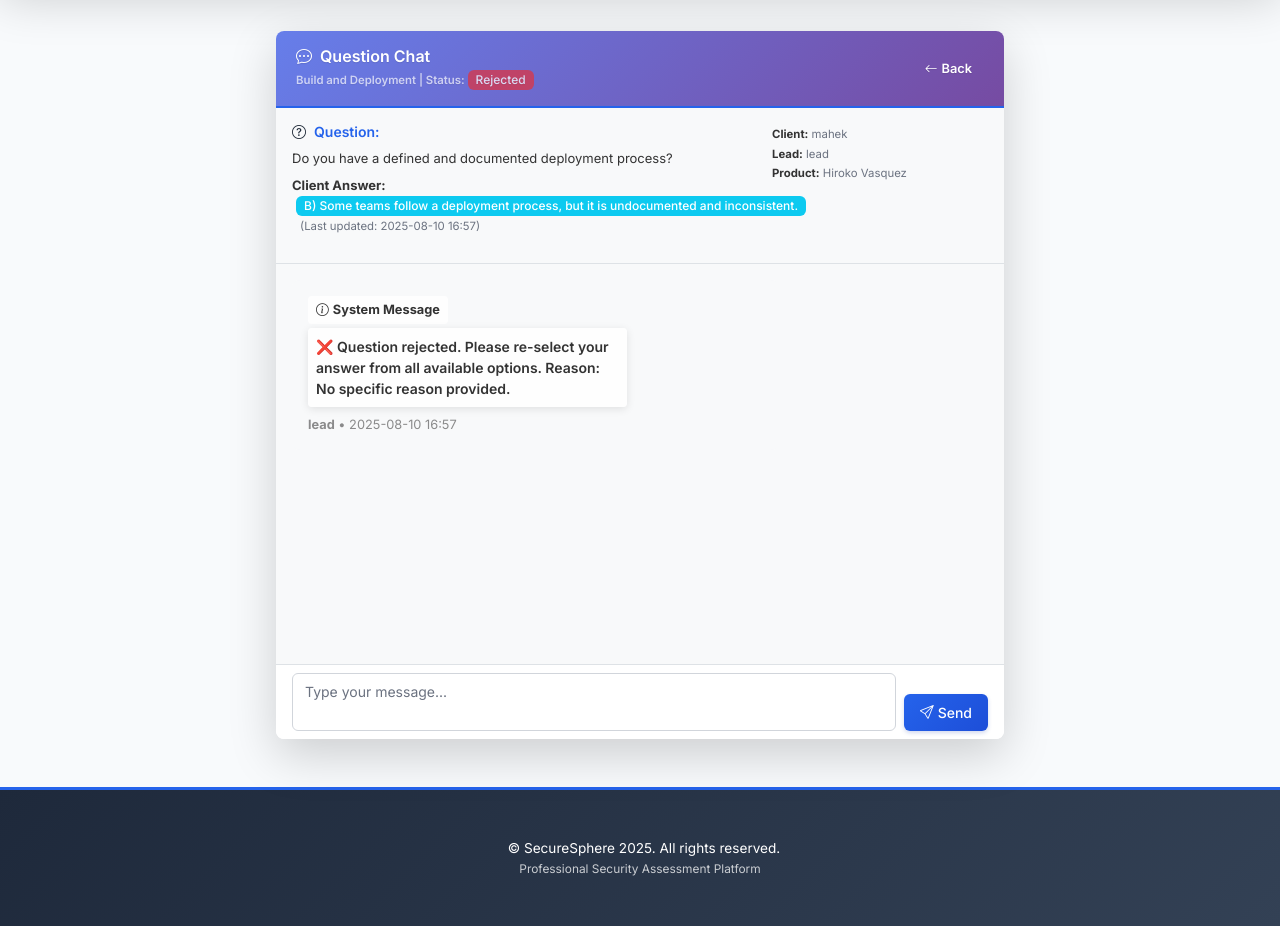
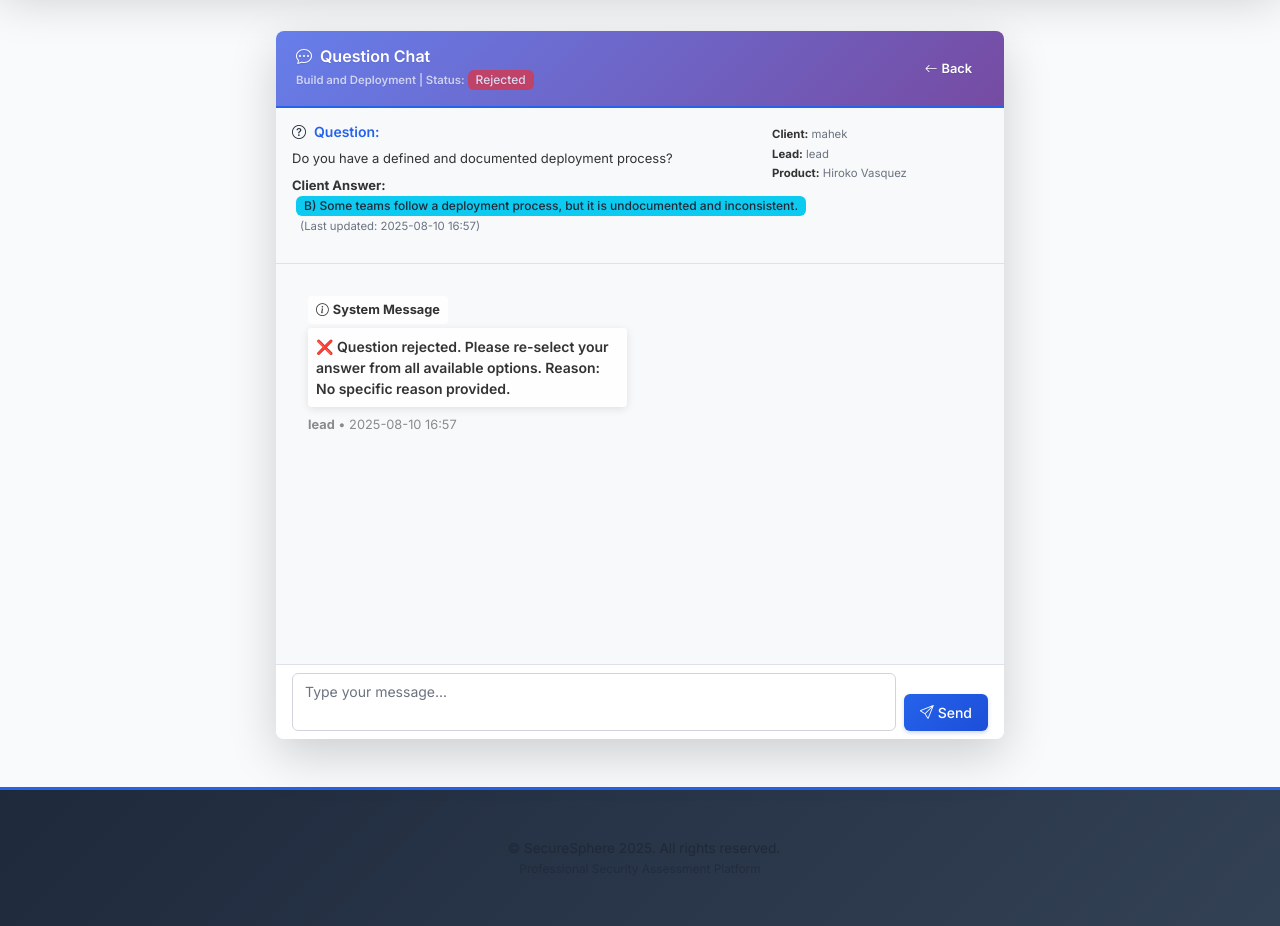
Before and after one commit to M-a-h-e-k/mine, a Flask app: page /question_chat/11 in a window 1280 px wide. Shown: the part 131-1057 px from the top of the page. Run offline with Flask 3, Linux system fonts and the light colour scheme; a user stored in the database is signed in.

Commit message:
Fix comment box font on needs revision page (#5)
* Update font family for textarea and input elements

Co-authored-by: jowher.shakeel <jowher.shakeel@gmail.com>

* Improve text color contrast and readability across templates and styles

Co-authored-by: jowher.shakeel <jowher.shakeel@gmail.com>

---------

Co-authored-by: Cursor Agent <cursoragent@cursor.com>
Co-authored-by: jowher.shakeel <jowher.shakeel@gmail.com>

```diff
--- a/kmkm/static/style.css
+++ b/kmkm/static/style.css
@@ -2684,6 +2684,7 @@ h6 { font-size: 0.825rem; font-weight: 600; }
     border: 1px solid #d1d5db;
     border-radius: 8px;
     resize: none;
+    font-family: 'Inter', 'Segoe UI', -apple-system, BlinkMacSystemFont, sans-serif !important;
 }
 
 .compose-actions {
@@ -2731,7 +2732,7 @@ h6 { font-size: 0.825rem; font-weight: 600; }
 
 .dashboard-header h1,
 .dashboard-header .display-6 {
-    color: white !important;
+    color: #ffffff !important;
     position: relative;
     z-index: 1;
 }
@@ -3308,6 +3309,7 @@ a:focus-visible {
 h1, h2, h3, h4, h5, h6 {
     text-rendering: optimizeLegibility;
     font-feature-settings: "kern" 1, "liga" 1;
+    color: var(--text-primary);
 }
 
 /* Beautiful Tooltip Enhancement */
@@ -3675,6 +3677,7 @@ input[type="text"],
 input[type="email"],
 input[type="password"] {
     color: var(--text-primary) !important;
+    font-family: 'Inter', 'Segoe UI', -apple-system, BlinkMacSystemFont, sans-serif !important;
 }
 
 /* Modal Content Font Fixes */
@@ -3961,3 +3964,38 @@ a:hover {
         color: white !important;
     }
 }
+
+/* High-contrast typography defaults */
+body, p, small, span, li, label, .form-text {
+    color: var(--text-primary);
+}
+
+/* Ensure badge text contrasts with backgrounds */
+.badge.bg-warning { color: #111827; } /* dark text on yellow */
+.badge.bg-info { color: #0b1623; }    /* darker text on info */
+.badge.bg-light { color: #111827; }
+.badge.bg-secondary { color: #ffffff; }
+.badge.bg-success { color: #ffffff; }
+.badge.bg-danger { color: #ffffff; }
+
+/* Ensure card headers with dark backgrounds keep white text */
+.card-header.text-white, .bg-gradient-primary.text-white, .bg-gradient.text-white,
+.bg-gradient-success.text-white, .bg-gradient-warning.text-white, .bg-danger.text-white {
+    color: #ffffff !important;
+}
+
+/* Improve placeholder contrast */
+::placeholder { color: var(--text-secondary) !important; opacity: 0.9; }
+
+/* Make form labels clearly visible */
+.form-label { color: var(--text-primary) !important; font-weight: 600; }
+
+/* Headings default to primary text color outside dark headers */
+.card:not(.bg-gradient-primary) h1,
+.card:not(.bg-gradient-primary) h2,
+.card:not(.bg-gradient-primary) h3,
+.card:not(.bg-gradient-primary) h4,
+.card:not(.bg-gradient-primary) h5,
+.card:not(.bg-gradient-primary) h6 {
+    color: var(--text-primary);
+}
--- a/kmkm/templates/client_question_chats.html
+++ b/kmkm/templates/client_question_chats.html
@@ -110,7 +110,7 @@
                                                                     {% elif chat.review_status == 'rejected' %}bi-x-circle-fill
                                                                     {% elif chat.review_status == 'completed' %}bi-check-circle-fill
                                                                     {% else %}bi-clock-fill{% endif %} me-2"></i>
-                                                                <span class="fw-bold" style="color: #fff !important; font-weight: 700;">
+                                                                <span class="fw-bold text-white" style="font-weight: 700;">
                                                                     {% if chat.review_status == 'completed' %}Completed
                                                                     {% else %}{{ chat.review_status.replace('_', ' ').title() }}
                                                                     {% endif %}
--- a/kmkm/templates/dashboard_superuser.html
+++ b/kmkm/templates/dashboard_superuser.html
@@ -5,7 +5,7 @@
 {% block content %}
 <!-- Enhanced Dashboard Header -->
 <div class="dashboard-header text-center mb-3">
-        <h1 class="display-5 fw-bold mb-2 text-center" style="color: white;">
+        <h1 class="display-5 fw-bold mb-2 text-center text-white">
         <i class="bi bi-shield-shaded me-3" style="color: rgba(255,255,255,0.9);"></i>Superuser Dashboard
     </h1>
     <p class="lead mb-0 text-center" style="color: rgba(255,255,255,0.8);">
@@ -88,7 +88,7 @@
     <div class="col-lg-12">
         <div class="card border-0 shadow-sm">
             <div class="card-header border-bottom-0 py-3" style="background: linear-gradient(135deg, #4e73df 0%, #224abe 100%);">
-                <h5 class="mb-0 d-flex align-items-center justify-content-center" style="color: #fff !important; font-weight: 600;">
+                <h5 class="mb-0 d-flex align-items-center justify-content-center text-white" style="font-weight: 600;">
                     <i class="bi bi-lightning-charge me-2 text-white"></i>Quick Actions
                 </h5>
             </div>
--- a/kmkm/templates/product_results.html
+++ b/kmkm/templates/product_results.html
@@ -60,7 +60,7 @@
                 <div class="col-12">
                     <div class="card border-0 shadow-sm">
                         <div class="card-header text-center py-3" style="background: #2c3e50; border-bottom: 1px solid #34495e;">
-                            <h5 class="mb-0 fw-bold" style="color: #ffffff;">
+                            <h5 class="mb-0 fw-bold text-white">
                                 <i class="bi bi-pie-chart me-2" style="color: #3498db;"></i>Security Maturity Heatmap
                             </h5>
                             <small style="color: #e8e8e8;">Visual representation of your security posture across all dimensions</small>
@@ -91,7 +91,7 @@
                 <div class="col-12">
                     <div class="card border-0 shadow-sm">
                         <div class="card-header text-center py-3" style="background: #2c3e50; border-bottom: 1px solid #34495e;">
-                            <h5 class="mb-0 fw-bold" style="color: #ffffff;">
+                            <h5 class="mb-0 fw-bold text-white">
                                 <i class="bi bi-list-check me-2" style="color: #27ae60;"></i>Security Dimensions Results
                             </h5>
                             <small style="color: #e8e8e8;">{{ dimension_scores|length }} Main Categories Analyzed</small>
@@ -137,7 +137,7 @@
                 <div class="col-12">
                     <div class="card border-0 shadow-sm">
                         <div class="card-header text-center py-3" style="background: linear-gradient(135deg, #2c3e50 0%, #34495e 100%); color: #ffffff;">
-                            <h5 class="mb-0 fw-bold" style="color: #ffffff;">
+                            <h5 class="mb-0 fw-bold text-white">
                                 <i class="bi bi-chat-square-text me-2" style="color: #ffffff;"></i>Detailed Assessment Responses
                             </h5>
                             <small style="color: #ecf0f1;">Review your answers and feedback from security experts</small>
--- a/kmkm/templates/question_chat.html
+++ b/kmkm/templates/question_chat.html
@@ -10,17 +10,17 @@
                 <!-- Chat Header -->
                 <div class="card-header bg-gradient-primary text-white d-flex justify-content-between align-items-center">
                     <div>
-                        <h5 class="mb-1" style="color: white !important;">
+                        <h5 class="mb-1">
                             <i class="bi bi-chat-dots me-2"></i>Question Chat
                         </h5>
                         <small class="opacity-75" style="color: rgba(255,255,255,0.9) !important;">
                             {{ chat.response.section }} |
                             Status:
                             <span class="badge
-                                {% if chat.review_status == 'approved' %}bg-success
-                                {% elif chat.review_status == 'needs_revision' %}bg-warning
-                                {% elif chat.review_status == 'rejected' %}bg-danger
-                                {% else %}bg-secondary{% endif %}" style="color: white !important;">
+                                {% if chat.review_status == 'approved' %}bg-success text-white
+                                {% elif chat.review_status == 'needs_revision' %}bg-warning text-dark
+                                {% elif chat.review_status == 'rejected' %}bg-danger text-white
+                                {% else %}bg-secondary text-white{% endif %}">
                                 {{ chat.review_status.replace('_', ' ').title() }}
                             </span>
                         </small>
@@ -28,12 +28,12 @@
                     <div class="d-flex gap-2">
                         {% if session.role == 'lead' and chat.is_active and chat.review_status != 'approved' %}
                         <form method="post" action="{{ url_for('approve_from_chat', chat_id=chat.id) }}" class="d-inline">
-                            <button type="submit" class="btn btn-success btn-sm" onclick="return confirm('Approve this question and close the chat?')" style="color: white !important;">
+                            <button type="submit" class="btn btn-success btn-sm" onclick="return confirm('Approve this question and close the chat?')">
                                 <i class="bi bi-check-circle me-1"></i>Approve
                             </button>
                         </form>
                         {% endif %}
-                        <a href="{{ url_for('dashboard') }}" class="btn btn-outline-light btn-sm" style="color: white !important;">
+                        <a href="{{ url_for('dashboard') }}" class="btn btn-outline-light btn-sm">
                             <i class="bi bi-arrow-left me-1"></i>Back
                         </a>
                     </div>
@@ -51,12 +51,12 @@
                                 <div class="d-flex align-items-center justify-content-between">
                                     <div>
                                         <strong style="color: #333 !important;">Client Answer:</strong>
-                                        <span class="badge bg-info ms-1" id="currentAnswer" style="color: white !important;">{{ chat.response.answer }}</span>
+                                        <span class="badge bg-info text-dark ms-1" id="currentAnswer">{{ chat.response.answer }}</span>
                                         <small class="text-muted ms-2" style="color: #6b7280 !important;">(Last updated: {{ chat.response.updated_at.strftime('%Y-%m-%d %H:%M') }})</small>
                                     </div>
                                     {% if session.role == 'client' and chat.review_status == 'rejected' and chat.is_active %}
                                     <a href="{{ url_for('reselect_question', response_id=chat.response.id) }}"
-                                       class="btn btn-danger btn-sm" style="color: white !important;">
+                                       class="btn btn-danger btn-sm">
                                         <i class="bi bi-arrow-repeat me-1"></i>Re-select Answer
                                     </a>
                                     {% endif %}
@@ -141,7 +141,7 @@
                             <small class="text-muted me-2" style="white-space: nowrap; color: #6b7280 !important;">Evidence file (optional)</small>
                         </div>
                         {% endif %}
-                        <button type="submit" class="btn btn-primary" style="color: white !important;">
+                        <button type="submit" class="btn btn-primary">
                             <i class="bi bi-send me-1"></i>Send
                         </button>
                     </form>
```
